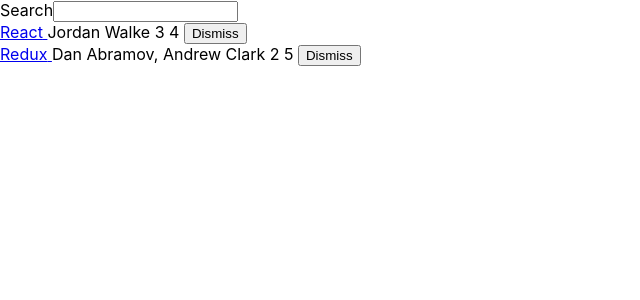
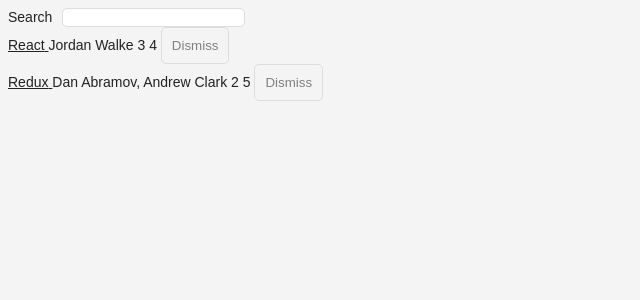
Before and after one commit to diaoshen/React_TodoList, a React (Create React App) app: page / in a window 1280 px wide. Shown: the top 300 px of the page, without its empty margins (0-640 px from the left). Built offline with nearby package versions, Linux system fonts and the light colour scheme.

Commit message:
Added Index.css

```diff
--- a/src/index.css
+++ b/src/index.css
@@ -1,13 +1,40 @@
 body {
-  margin: 0;
-  font-family: -apple-system, BlinkMacSystemFont, 'Segoe UI', 'Roboto', 'Oxygen',
-    'Ubuntu', 'Cantarell', 'Fira Sans', 'Droid Sans', 'Helvetica Neue',
-    sans-serif;
-  -webkit-font-smoothing: antialiased;
-  -moz-osx-font-smoothing: grayscale;
+  color: #222;
+  background: #f4f4f4;
+  font: 400 14px CoreSans, Arial, sans-serif;
 }
 
-code {
-  font-family: source-code-pro, Menlo, Monaco, Consolas, 'Courier New',
-    monospace;
+a {
+  color: #222;
 }
+
+a:hover {
+  text-decoration: underline;
+}
+
+ul, li {
+  list-style: none;
+  padding: 0;
+  margin: 0;
+}
+
+input {
+  padding: 10;
+  border-radius: 5px;
+  outline: none;
+  margin-left: 10px;
+  border: 1px solid #dddddd;
+}
+
+button {
+  padding: 10px;
+  border-radius: 5px;
+  border: 1px solid #dddddd;
+  background: transparent;
+  color: #808080;
+  cursor: pointer;
+}
+
+button:hover {
+  outline: none;
+}
```
